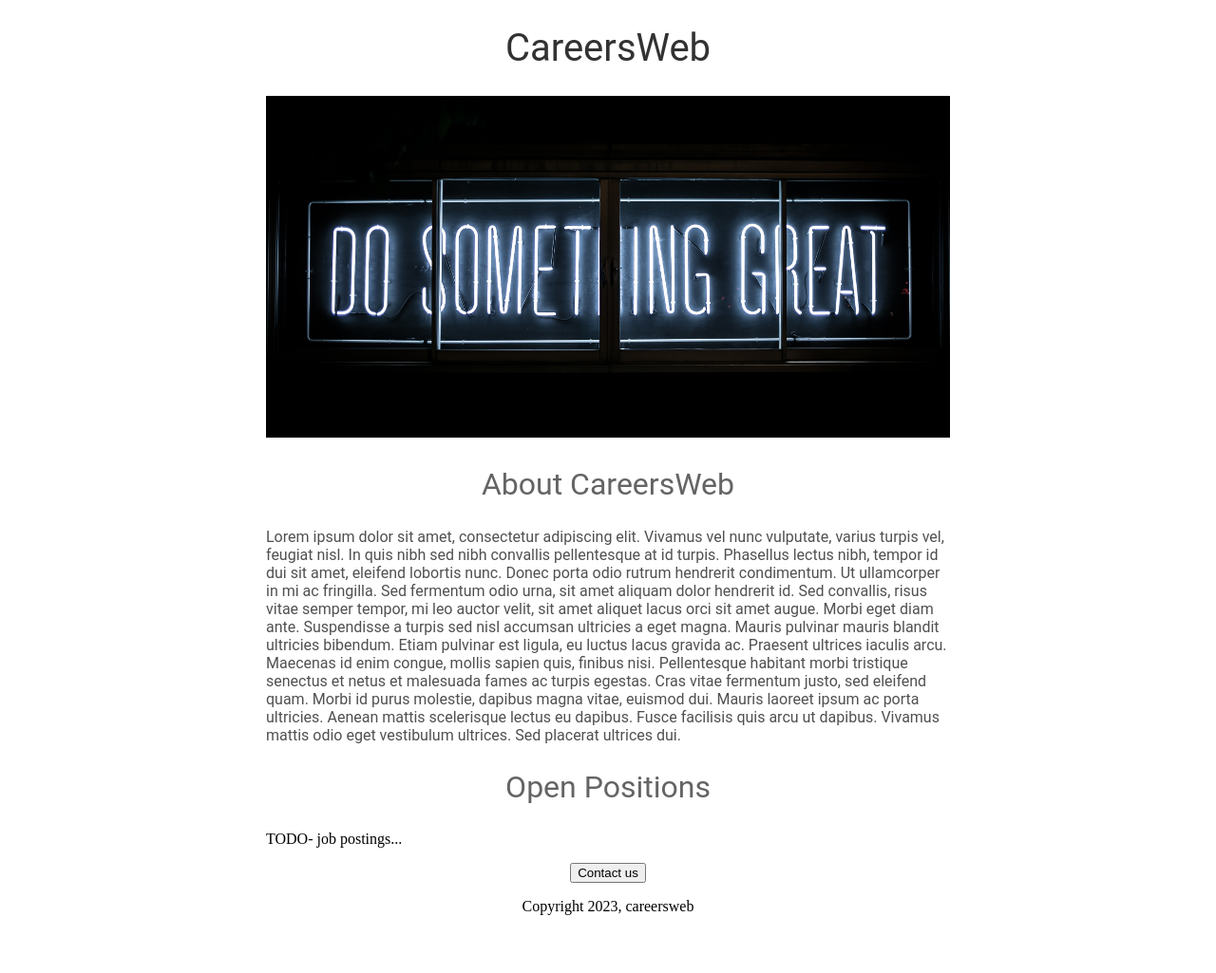
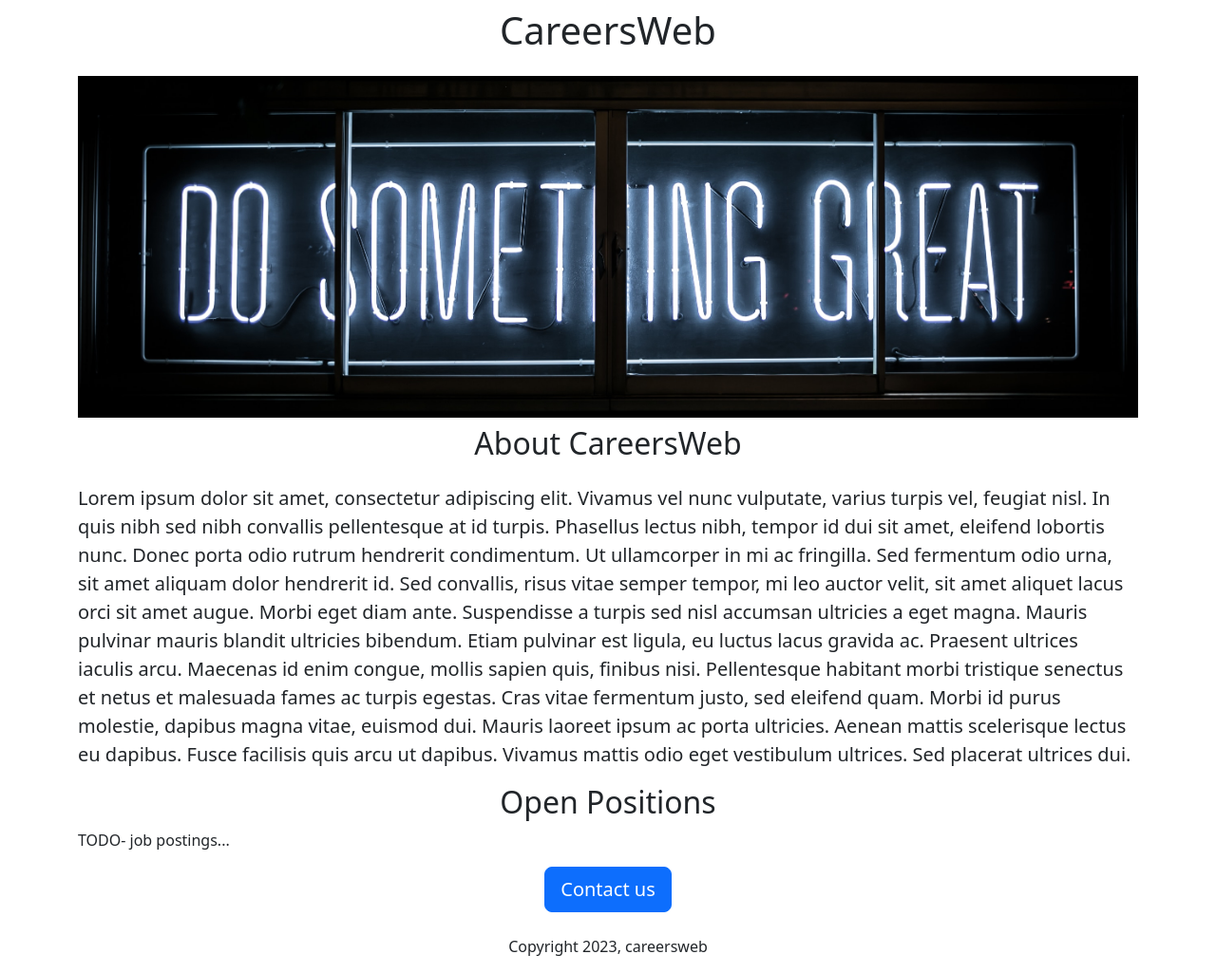
Before and after one commit to Aalishan17Raza/careers-website, a Python web app: template templates/home.html in a window 1280 px wide. Shown: the whole page at 95% size. Before the commit the page ends 964 px from the top, so only its background shows below. Run offline with Jinja, Linux system fonts and the light colour scheme; the template is opened without the code that fills it, so the values that code supplies are empty.

Commit message:
day-1 complete

```diff
--- a/templates/home.html
+++ b/templates/home.html
@@ -1,49 +1,31 @@
 <!DOCTYPE html>
 <html>
   <head>
+    <meta charset="utf-8">
+    <meta name="viewport" content="width=device-width, initial-scale=1">
     <title>CareersWeb</title>
+    <link href="https://cdn.jsdelivr.net/npm/bootstrap@5.3.0-alpha2/dist/css/bootstrap.min.css" rel="stylesheet" integrity="sha384-aFq/bzH65dt+w6FI2ooMVUpc+21e0SRygnTpmBvdBgSdnuTN7QbdgL+OapgHtvPp" crossorigin="anonymous">
     <style>
-      h1{
-        font-size:40px;
-        font-family:Roboto;
-        font-weight:normal;
-        text-align:center;
-        color:rgb(50, 50, 50);
-      }
       #banner{
+        height:360px;
         width:100%;
-        height:360px;
         object-fit:cover;
-      }
-      h2{
-        font-size:32px;
-        font-family:Roboto;
-        font-weight:normal;
-        color:rgb(100, 100, 100);
-        text-align:center;
-      }
-      .bodyText{
-        font-family:Roboto;
-        color: rgb(80,80,80);
-      }
-      .container{
-        max-width:720px;
-        margin:0 auto 0 auto;
+
       }
     </style>
   </head>
   <body>
-    <div class="container">
-    <h1>CareersWeb</h1>
-    <img id="banner" src="https://careers-website-1.aalishan17.repl.co/static/banner.jpg" alt="" height="320px" />
-    <h2>About CareersWeb</h2>
-    <p class="bodyText">Lorem ipsum dolor sit amet, consectetur adipiscing elit. Vivamus vel nunc vulputate, varius turpis vel, feugiat nisl. In quis nibh sed nibh convallis pellentesque at id turpis. Phasellus lectus nibh, tempor id dui sit amet, eleifend lobortis nunc. Donec porta odio rutrum hendrerit condimentum. Ut ullamcorper in mi ac fringilla. Sed fermentum odio urna, sit amet aliquam dolor hendrerit id. Sed convallis, risus vitae semper tempor, mi leo auctor velit, sit amet aliquet lacus orci sit amet augue. Morbi eget diam ante. Suspendisse a turpis sed nisl accumsan ultricies a eget magna. Mauris pulvinar mauris blandit ultricies bibendum. Etiam pulvinar est ligula, eu luctus lacus gravida ac. Praesent ultrices iaculis arcu.
+    <div class='container'>
+    <h1 class="text-center mt-2 mb-4">CareersWeb</h1>
+    <img class="img-fluid" id="banner" src="https://careers-website-1.aalishan17.repl.co/static/banner.jpg" alt="" />
+    <h2 class="text-center mt-2 mb-4">About CareersWeb</h2>
+    <p class="lead">Lorem ipsum dolor sit amet, consectetur adipiscing elit. Vivamus vel nunc vulputate, varius turpis vel, feugiat nisl. In quis nibh sed nibh convallis pellentesque at id turpis. Phasellus lectus nibh, tempor id dui sit amet, eleifend lobortis nunc. Donec porta odio rutrum hendrerit condimentum. Ut ullamcorper in mi ac fringilla. Sed fermentum odio urna, sit amet aliquam dolor hendrerit id. Sed convallis, risus vitae semper tempor, mi leo auctor velit, sit amet aliquet lacus orci sit amet augue. Morbi eget diam ante. Suspendisse a turpis sed nisl accumsan ultricies a eget magna. Mauris pulvinar mauris blandit ultricies bibendum. Etiam pulvinar est ligula, eu luctus lacus gravida ac. Praesent ultrices iaculis arcu.
 Maecenas id enim congue, mollis sapien quis, finibus nisi. Pellentesque habitant morbi tristique senectus et netus et malesuada fames ac turpis egestas. Cras vitae fermentum justo, sed eleifend quam. Morbi id purus molestie, dapibus magna vitae, euismod dui. Mauris laoreet ipsum ac porta ultricies. Aenean mattis scelerisque lectus eu dapibus. Fusce facilisis quis arcu ut dapibus. Vivamus mattis odio eget vestibulum ultrices. Sed placerat ultrices dui.</p>
-  <h2>Open Positions</h2>
+  <h2 class="text-center mt-2">Open Positions</h2>
   <p>TODO- job postings...</p>
-      <div style="text-align:center">
-  <button>Contact us</button>
-        <p>Copyright 2023, careersweb</p>
+      <div class="text-center">
+  <button class="btn btn-primary btn-lg">Contact us</button>
+        <p class="mt-4">Copyright 2023, careersweb</p>
       </div>
   </div>
   </body>
```
